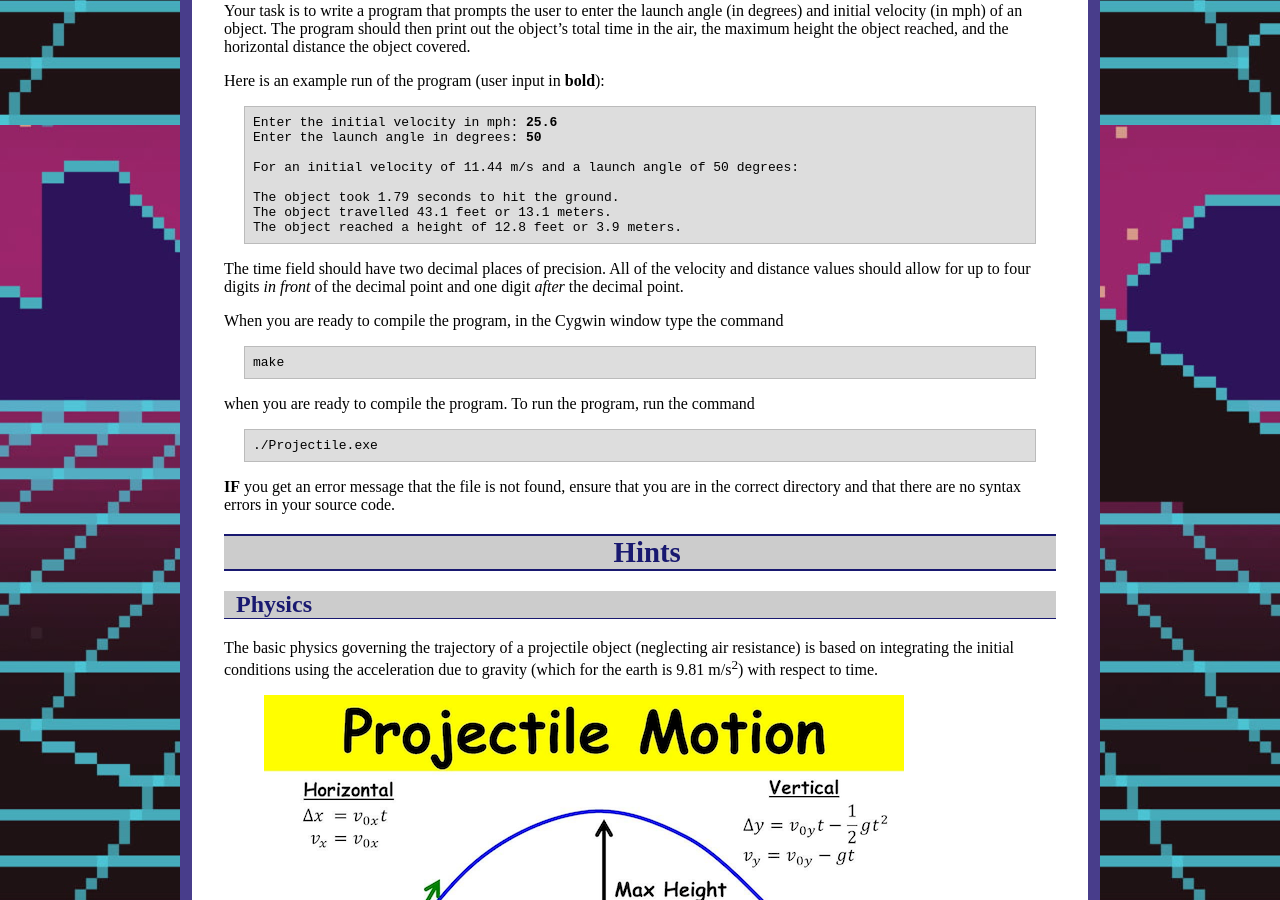
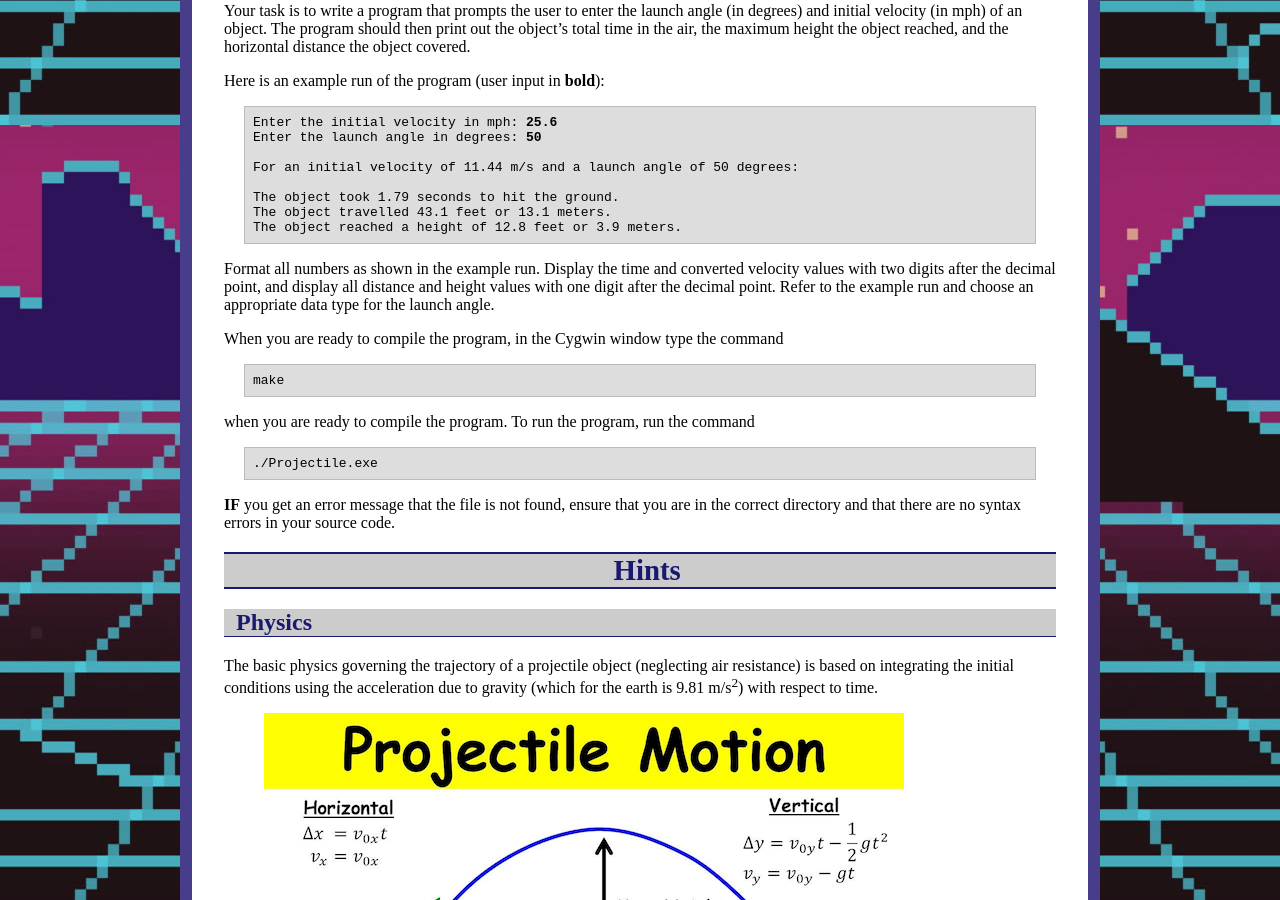
Before and after one commit to ycpcs/cs101-fall2026, a Jekyll site: the page built from assign/assign01.md, in a window 1280 px wide and 900 px high, scrolled down 775 px. Built offline with Jekyll 4.4.1, drawn with Linux system fonts in a browser that asks for light colours.

Commit message:
Update assign01.md

```diff
--- a/assign/assign01.md
+++ b/assign/assign01.md
@@ -52,7 +52,7 @@ The object travelled 43.1 feet or 13.1 meters.
 The object reached a height of 12.8 feet or 3.9 meters.
 </pre>
 
-The time field should have two decimal places of precision. All of the velocity and distance values should allow for up to four digits *in front* of the decimal point and one digit *after* the decimal point.
+Format all numbers as shown in the example run. Display the time and converted velocity values with two digits after the decimal point, and display all distance and height values with one digit after the decimal point. Refer to the example run and choose an appropriate data type for the launch angle.
 
 When you are ready to compile the program, in the Cygwin window type the command
 
```
